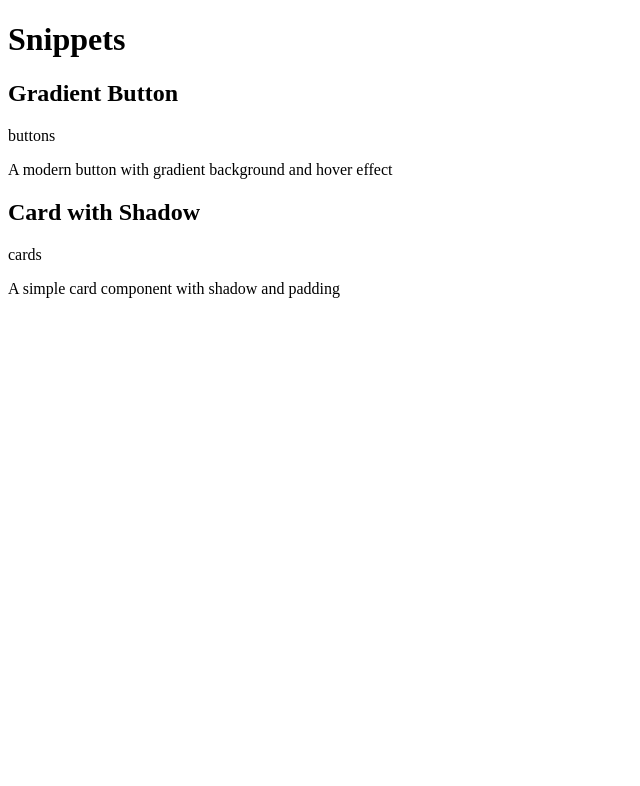
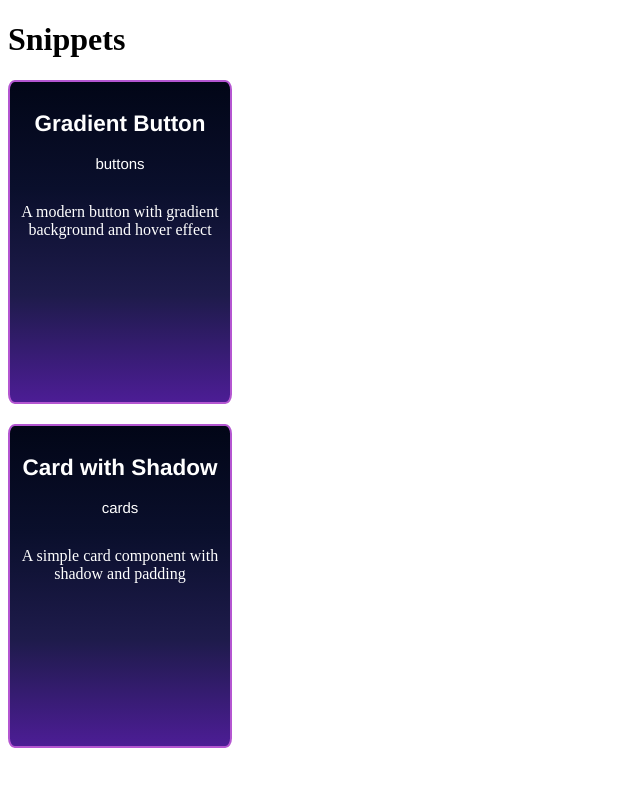
Before and after one commit to CrisMader/StyleLab, a React (Vite) app: page / in a window 1280 px wide. Shown: the top 786 px of the page, without its empty margins (0-640 px from the left). Built offline with nearby package versions, Linux system fonts and the light colour scheme.

Commit message:
Adding CSS Module testing

```diff
--- a/src/App.tsx
+++ b/src/App.tsx
@@ -6,7 +6,7 @@ function App() {
     <>
       <h1>Snippets</h1>
       {snippets.map(snippet => {
-        return <SnippetCard snippet={snippet} key={snippet.id}/>
+        return <SnippetCard snippet={snippet} key={snippet.id} />
       })}
     </>
   )
--- /dev/null
+++ b/src/components/SnippetCard.module.css
@@ -0,0 +1,23 @@
+.card {
+    border: solid rgb(180, 86, 209) 2px;
+    width: 200px;
+    height: 300px;
+    margin: 0 20px 20px 0;
+    padding: 10px;
+    border-radius: 3%;
+    background: linear-gradient(180deg,
+            #020617,
+            #0a0f2c,
+            #1e1b4b,
+            #4c1d95);
+    color: white;
+    display: flex;
+    flex-direction: column;
+    align-items: center;
+    text-align: center;
+}
+
+.card header {
+    font-size: 15px;
+    font-family: 'Franklin Gothic Medium', 'Arial Narrow', Arial, sans-serif;
+}
--- a/src/components/SnippetCard.tsx
+++ b/src/components/SnippetCard.tsx
@@ -1,4 +1,5 @@
 import type { Snippet } from "../types"
+import styles from './SnippetCard.module.css'
 
 interface SnippetCardProps {
     snippet: Snippet
@@ -6,7 +7,7 @@ interface SnippetCardProps {
 
 export const SnippetCard = ({ snippet }: SnippetCardProps) => {
     return (
-            <article>
+            <article className={styles.card}>
                 <header>
                     <h2>{snippet.title}</h2>
                     <p>{snippet.category}</p>
```
